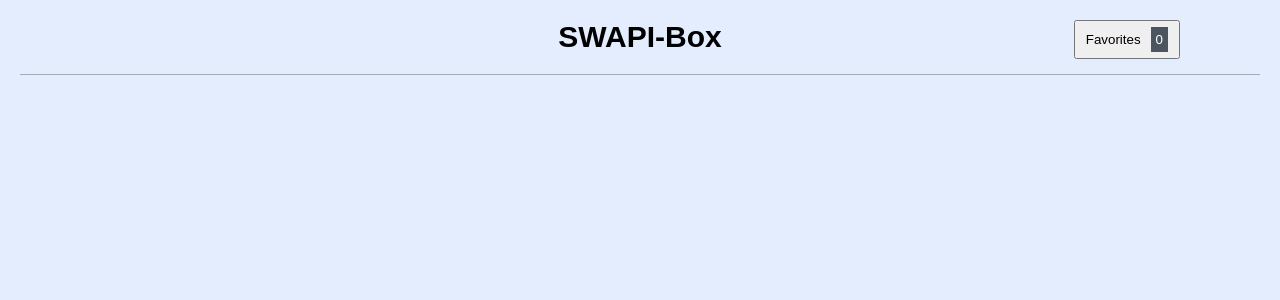
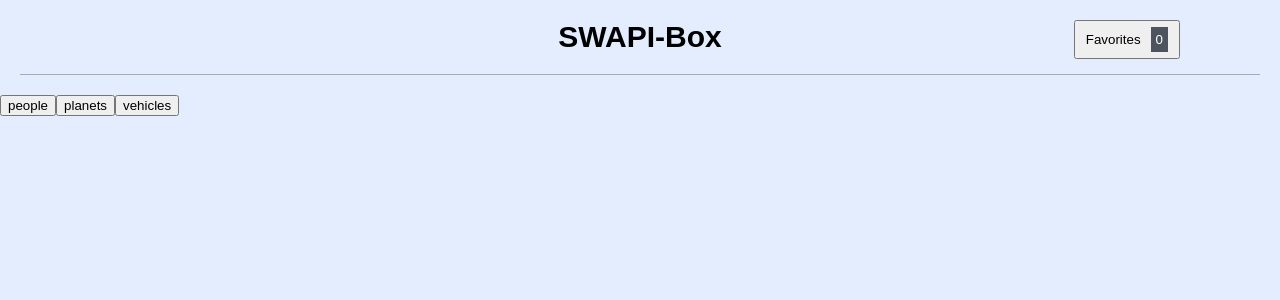
Before and after one commit to JSweet314/SWAPI-box, a React (Create React App) app: page / in a window 1280 px wide. Shown: the top 300 px of the page. Built offline with nearby package versions, Linux system fonts and the light colour scheme.

Commit message:
Add Main component
Need to add display container for selected category

```diff
--- a/src/components/App/App.js
+++ b/src/components/App/App.js
@@ -1,12 +1,14 @@
 import React, { Component } from 'react';
 import './App.css';
 import Header from '../Header/Header';
+import Main from '../Main/Main';
 
 class App extends Component {
   render() {
     return (
       <div className="App">
         <Header />
+        <Main />
       </div>
     );
   }
--- /dev/null
+++ b/src/components/Main/Main.js
@@ -0,0 +1,17 @@
+import React from 'react';
+import './Main.css';
+import Button from '../Button/Button';
+
+const Main = () => {
+  return (
+    <main className="main">
+      <div className="main__btnGroup">
+        <Button btnText="people" />
+        <Button btnText="planets" />
+        <Button btnText="vehicles" />
+      </div>
+    </main>
+  );
+};
+
+export default Main;
```
Also changed, not shown: src/components/Main/Main.css (added), 1 other file (tests, documents, lock files or other folders).
